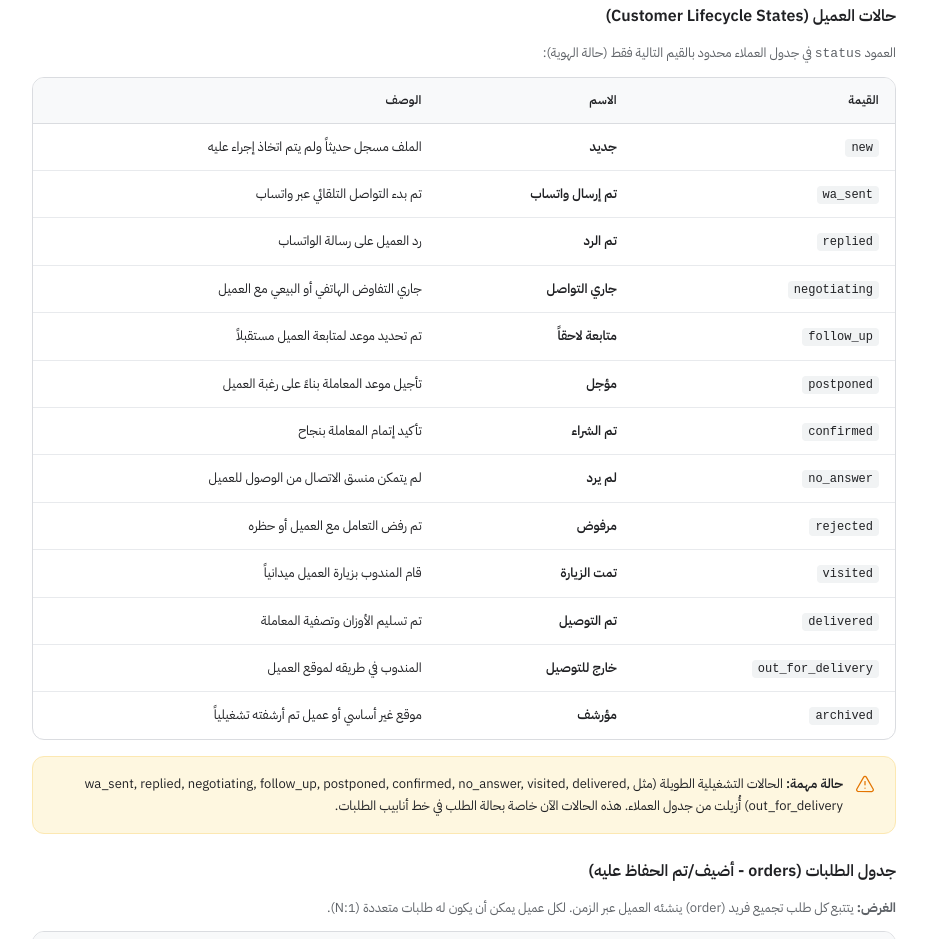
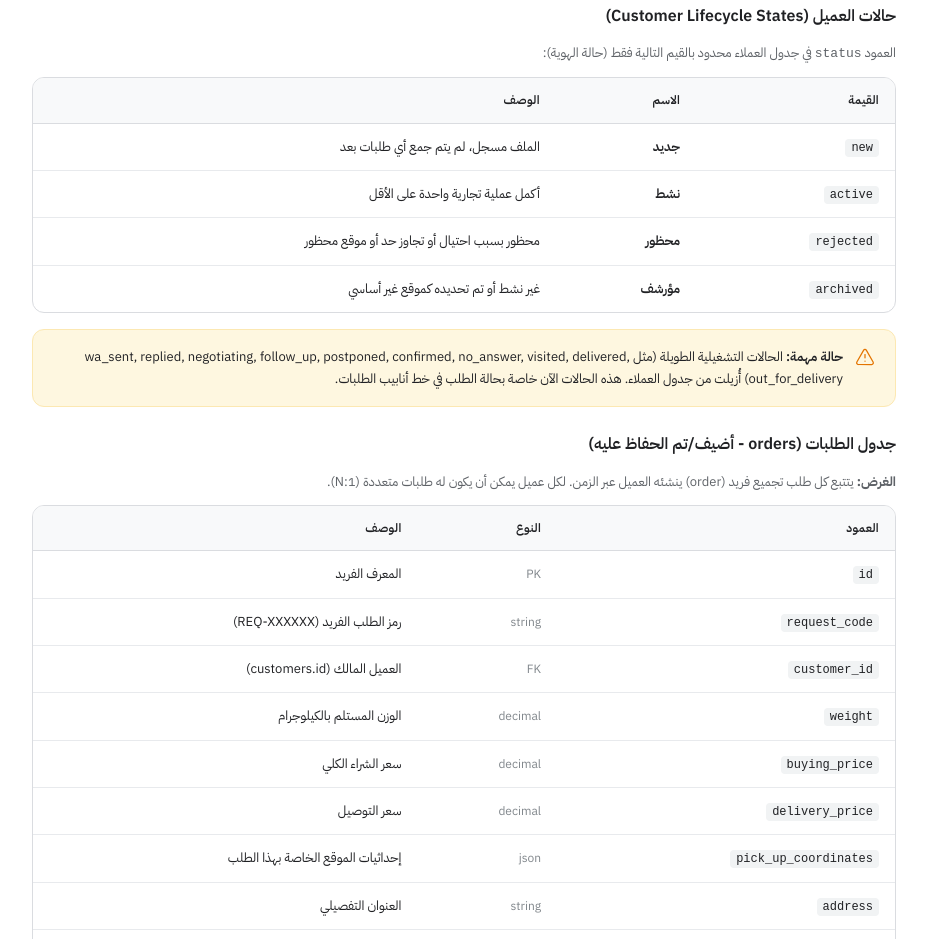
Before and after one commit to Ahmed2300/EhyaaElmodaDOCS, a React (Vite) app: page /#architecture in a window 1280 px wide. Shown: the part 1840-2779 px from the top of the page, without its empty margins (36-963 px from the left). Built offline with nearby package versions, Linux system fonts and the light colour scheme.

Commit message:
Update customer statuses to 4 core states in documentation

```diff
--- a/src/api-docs/sections/ArchitectureSection.tsx
+++ b/src/api-docs/sections/ArchitectureSection.tsx
@@ -16,19 +16,10 @@ const modules = [
 ];
 
 const customerStatuses = [
-  { value: 'new', label: 'جديد', desc: 'الملف مسجل حديثاً ولم يتم اتخاذ إجراء عليه' },
-  { value: 'wa_sent', label: 'تم إرسال واتساب', desc: 'تم بدء التواصل التلقائي عبر واتساب' },
-  { value: 'replied', label: 'تم الرد', desc: 'رد العميل على رسالة الواتساب' },
-  { value: 'negotiating', label: 'جاري التواصل', desc: 'جاري التفاوض الهاتفي أو البيعي مع العميل' },
-  { value: 'follow_up', label: 'متابعة لاحقاً', desc: 'تم تحديد موعد لمتابعة العميل مستقبلاً' },
-  { value: 'postponed', label: 'مؤجل', desc: 'تأجيل موعد المعاملة بناءً على رغبة العميل' },
-  { value: 'confirmed', label: 'تم الشراء', desc: 'تأكيد إتمام المعاملة بنجاح' },
-  { value: 'no_answer', label: 'لم يرد', desc: 'لم يتمكن منسق الاتصال من الوصول للعميل' },
-  { value: 'rejected', label: 'مرفوض', desc: 'تم رفض التعامل مع العميل أو حظره' },
-  { value: 'visited', label: 'تمت الزيارة', desc: 'قام المندوب بزيارة العميل ميدانياً' },
-  { value: 'delivered', label: 'تم التوصيل', desc: 'تم تسليم الأوزان وتصفية المعاملة' },
-  { value: 'out_for_delivery', label: 'خارج للتوصيل', desc: 'المندوب في طريقه لموقع العميل' },
-  { value: 'archived', label: 'مؤرشف', desc: 'موقع غير أساسي أو عميل تم أرشفته تشغيلياً' },
+  { value: 'new', label: 'جديد', desc: 'الملف مسجل، لم يتم جمع أي طلبات بعد' },
+  { value: 'active', label: 'نشط', desc: 'أكمل عملية تجارية واحدة على الأقل' },
+  { value: 'rejected', label: 'محظور', desc: 'محظور بسبب احتيال أو تجاوز حد أو موقع محظور' },
+  { value: 'archived', label: 'مؤرشف', desc: 'غير نشط أو تم تحديده كموقع غير أساسي' },
 ];
 
 const customerFields = [
@@ -38,7 +29,7 @@ const customerFields = [
   { name: 'phone', type: 'encrypted', desc: 'رقم الموبايل المشفّر عند التخزين' },
   { name: 'whatsapp', type: 'string', desc: 'رقم الواتساب' },
   { name: 'phone_hash', type: 'string', desc: 'بصمة الهاتف للبحث السريع' },
-  { name: 'status', type: 'string (Validated)', desc: 'حالة العميل (التحقق من صحتها في استمارات الإدخال)' },
+  { name: 'status', type: 'enum', desc: 'حالة الهوية: new / active / rejected / archived' },
   { name: 'trust_score', type: 'integer', desc: 'مؤشر الأمان والجودة' },
   { name: 'importance_score', type: 'integer', desc: 'نقاط الأولوية الجغرافية' },
   { name: 'assigned_rep_id', type: 'FK', desc: 'المندوب المعين (users.id)' },
```
